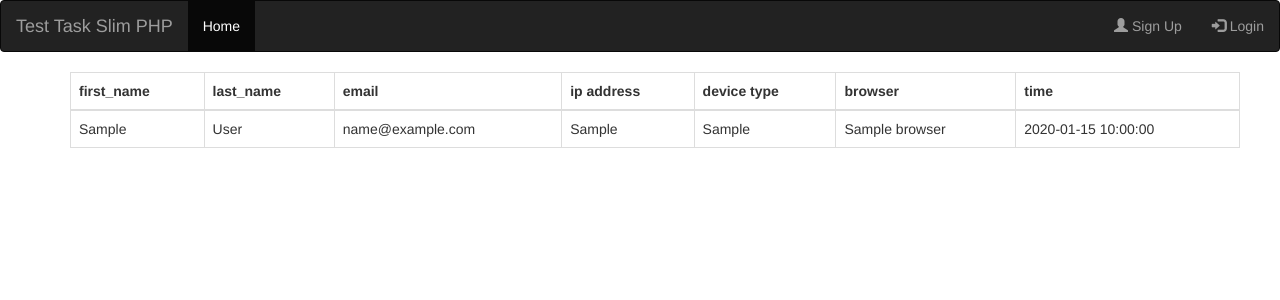
After one commit to xDen4ik/SlimTestTask, a PHP site: template resources/views/admin/logs.twig in a window 1280 px wide. The commit adds this page. Shown: the top 300 px of the page. Run offline with PHP 8.4, Linux system fonts and the light colour scheme; the template is opened without the code that fills it: most values are stand-ins (such as "Sample title", 1, 10 or a date in 2020); some libraries are stand-ins or nearby versions.

Commit message:
логи

```diff
--- a/bootstrap/app.php
+++ b/bootstrap/app.php
@@ -50,7 +50,7 @@ $container['flash'] = function ($container) {
 $container['view'] = function ($container) {
 
     $view = new \Slim\Views\Twig(
-        __DIR__ . '/../resources/views',
+        $_SERVER['DOCUMENT_ROOT'] . '/resources/views',
         [
             'cache' => false,
         ]
@@ -99,4 +99,4 @@ $container['validator'] = function ($container) {
 $app->add(new \App\Middleware\ValidationErrorsMiddleWare($container));
 $app->add(new \App\Middleware\OldInputMiddleWare($container));
 
-require __DIR__ . '/../app/routes.php';
+require $_SERVER['DOCUMENT_ROOT'] . '/app/routes.php';
--- /dev/null
+++ b/resources/views/admin/logs.twig
@@ -0,0 +1,36 @@
+{% extends 'templates/app.twig' %}
+{% block content %}
+	<div class="container">
+		<div class="row">
+			<div class="col-12">
+
+				<table class="table table-bordered">
+					<thead>
+						<tr>
+							<th scope="col">first_name</th>
+							<th scope="col">last_name</th>
+							<th scope="col">email</th>
+							<th scope="col">ip address</th>
+							<th scope="col">device type</th>
+							<th scope="col">browser</th>
+							<th scope="col">time</th>
+						</tr>
+					</thead>
+					<tbody>
+						{% for user in logs %}
+							<tr>
+								<td>{{ user.first_name }}</td>
+								<td>{{ user.last_name }}</td>
+								<td>{{ user.email }}</td>
+								<td>{{ user.user_ip }}</td>
+								<td>{{ user.device_type }}</td>
+								<td>{{ user.browser }}</td>
+								<td>{{ user.created_at }}</td>
+							</tr>
+						{% endfor %}
+					</tbody>
+				</tr>
+			</tbody>
+		</tbody>
+	</td>
+</tr></table></tbody></div></div></div>{% endblock %}
--- a/resources/views/auth/signup.twig
+++ b/resources/views/auth/signup.twig
@@ -41,8 +41,7 @@
 	<div class="form-group form-check">
 		<label class="form-check-label">
 			<input class="form-check-input" type="checkbox" name="remember" required>
-			I agree to watch gay p#rn.
-			<div class="invalid-feedback">Check this checkbox to continue.</div>
+			I agree...
 		</label>
 	</div>
 	<button type="submit" class="btn btn-primary">Submit</button>
--- a/resources/views/templates/partials/navigation.twig
+++ b/resources/views/templates/partials/navigation.twig
@@ -4,21 +4,45 @@
 			<a class="navbar-brand" href="/public/auth">Test Task Slim PHP</a>
 		</div>
 		<ul class="nav navbar-nav">
-      <li class="active"><a href="/public/auth">Home</a></li>
+			<li class="active">
+				<a href="/public/auth">Home</a>
+			</li>
 		</ul>
 		<ul class="nav navbar-nav navbar-right">
 			{% if auth.check %}
 				<li class="dropdown">
-        <a href="#" class="dropdown-toggle" data-toggle="dropdown" role="button"> Admin {{ auth.user.first_name }}</a>
+					<a href="#" class="dropdown-toggle" data-toggle="dropdown" role="button">
+						Admin
+						{{ auth.user.first_name }}</a>
 					<ul class="dropdown-menu">
-          <li><a href="{{ path_for('admin.users')}}"><span class="glyphicon glyphicon-user"></span>Users</a></li>
-          <li><a href="/public/auth/signup"><span class="glyphicon glyphicon-user"></span>Logs</a></li>
-          <li><a href="{{ path_for('outh.signout')}}"><span class="glyphicon glyphicon-log-in"></span>LogOut</a></li>
+						<li>
+							<a href="{{ path_for('admin.users')}}">
+								<span class="glyphicon glyphicon-user"></span>
+								Users</a>
+						</li>
+						<li>
+							<a href="{{ path_for('admin.logs')}}">
+								<span class="glyphicon glyphicon-info-sign"></span>
+								Logs</a>
+						</li>
+						<li>
+							<a href="{{ path_for('outh.signout')}}">
+								<span class="glyphicon glyphicon-log-in"></span>
+								Quit</a>
+						</li>
 					</ul>
 				</li>
 			{% else %}
-      <li><a href="/public/auth/signup"><span class="glyphicon glyphicon-user"></span> Sign Up</a></li>
-      <li><a href="/public/auth/signin"><span class="glyphicon glyphicon-log-in"></span> Login</a></li>
+				<li>
+					<a href="/public/auth/signup">
+						<span class="glyphicon glyphicon-user"></span>
+						Sign Up</a>
+				</li>
+				<li>
+					<a href="/public/auth/signin">
+						<span class="glyphicon glyphicon-log-in"></span>
+						Login</a>
+				</li>
 			{% endif %}
 		</ul>
 	</div>
```
Also changed, not shown: app/Controllers/Admin/AdminController.php (+12 -0 lines), app/Controllers/HomeController.php (+7 -0 lines), app/routes.php (+7 -2 lines), resources/views/home.twig (+7 -1 lines). Lines whose indentation alone changed are shown as unchanged.
